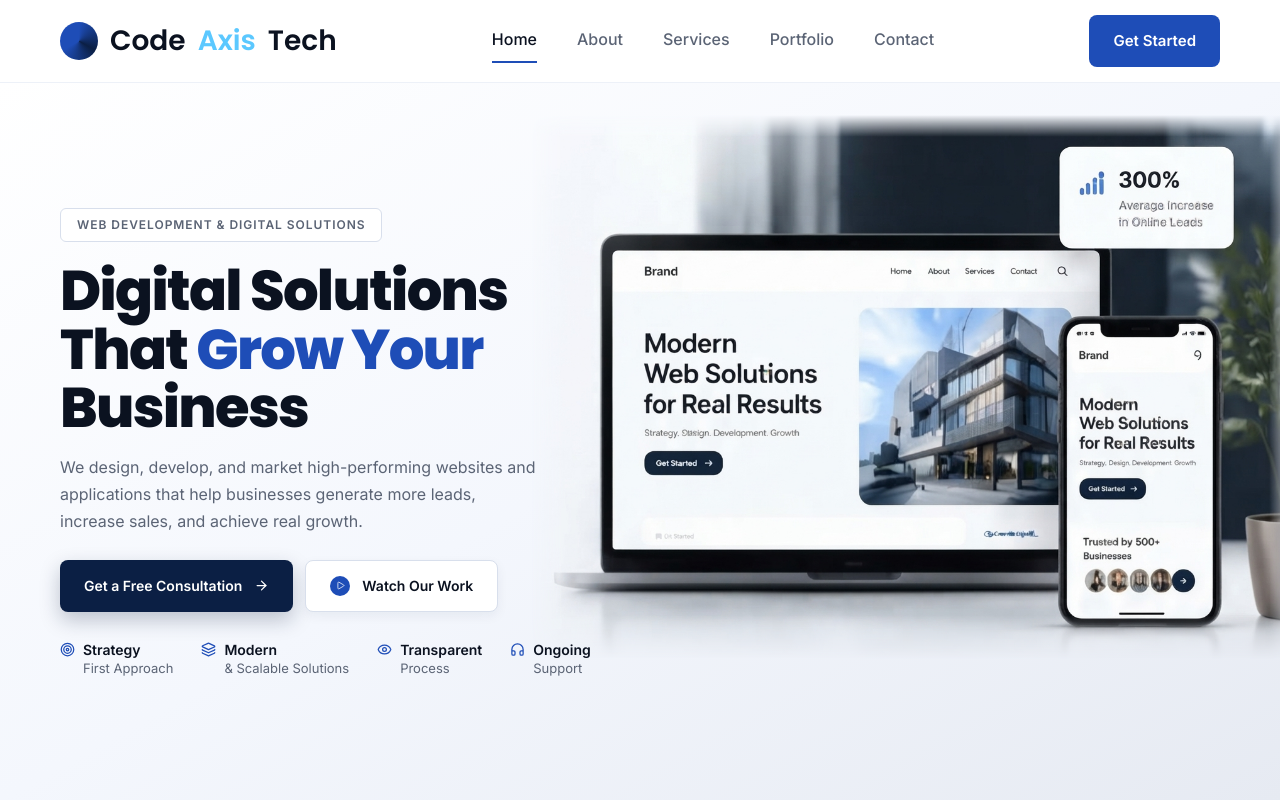
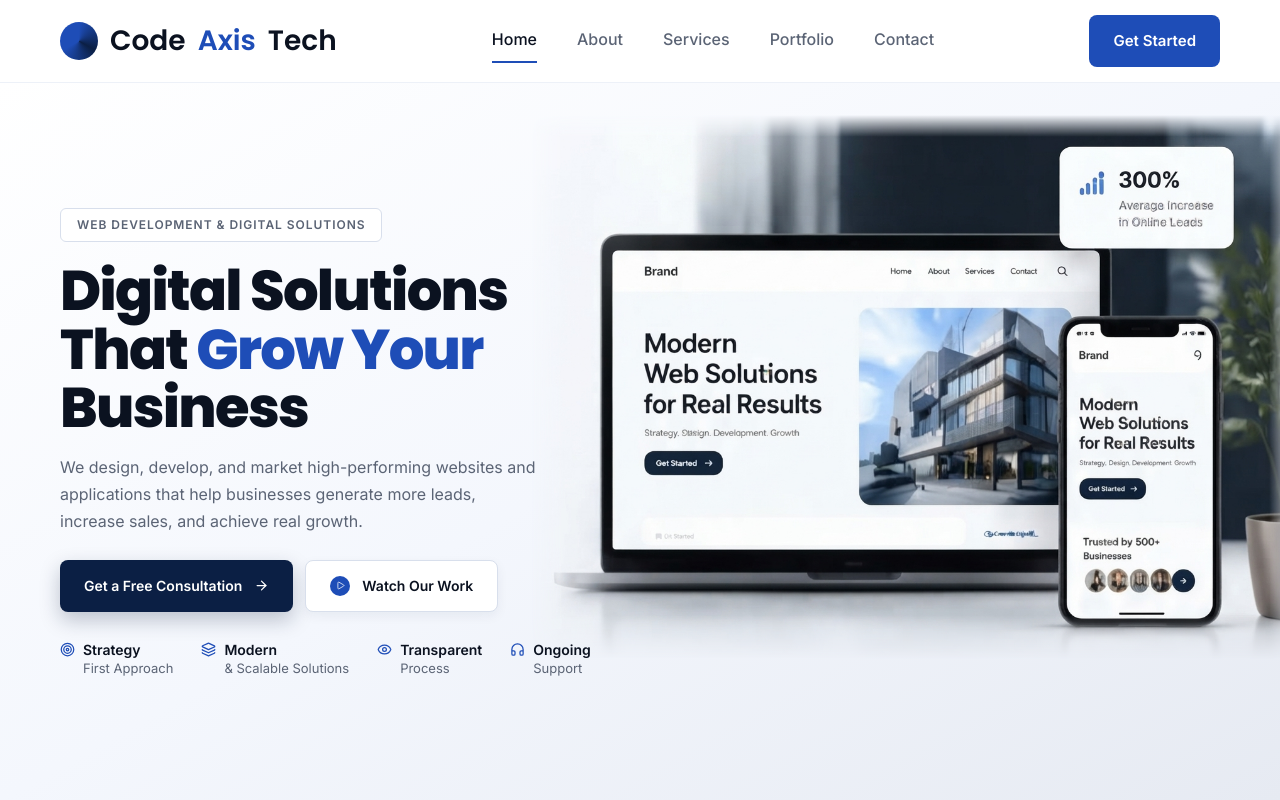
Before and after one commit to TehniatHashir/Code-Axis-Techs, a React (Vite) app: page / in a window 1280 px wide. Shown: the top 800 px of the page. Built offline with nearby package versions, Linux system fonts and the light colour scheme.

Commit message:
Update website

```diff
--- a/src/index.css
+++ b/src/index.css
@@ -11,7 +11,7 @@
   /* ---------- BRAND ---------- */
   --color-primary:        #1E4DB7;   /* Primary Blue — "Grow Your", links, CTAs */
   --color-primary-dark:   #0B1F44;   /* Dark Navy — button hover */
-  --color-accent:         #5BC8FF;   /* Soft Cyan — small accents */
+  --color-accent:         #1E4DB7;
 
   /* ---------- GRADIENT ACCENT COLORS ---------- */
   --color-pink:           #1E4DB7;   /* Primary Blue */
```
